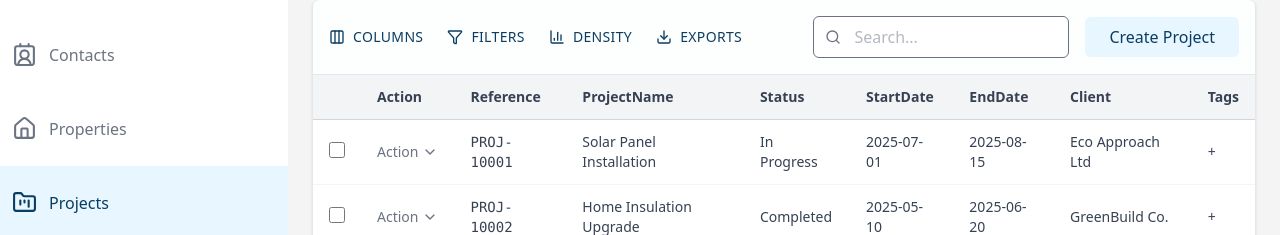
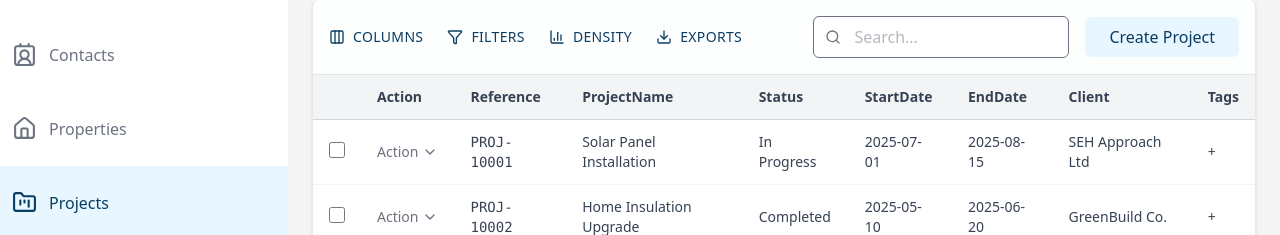
Before and after one commit to SaadHanif-prog/smart-energi-hub, a React (Vite) app in the folder client/: page /projects in a window 1280 px wide. Shown: the part 165-400 px from the top of the page. Built offline with nearby package versions, Linux system fonts and the light colour scheme.

Commit message:
minor fix

```diff
--- a/client/src/pages/projects.tsx
+++ b/client/src/pages/projects.tsx
@@ -11,7 +11,7 @@ const Projects = () => {
       status: "In Progress",
       startDate: "2025-07-01",
       endDate: "2025-08-15",
-      client: "Eco Approach Ltd",
+      client: "SEH Approach Ltd",
       tags: "+",
     },
     {
```
